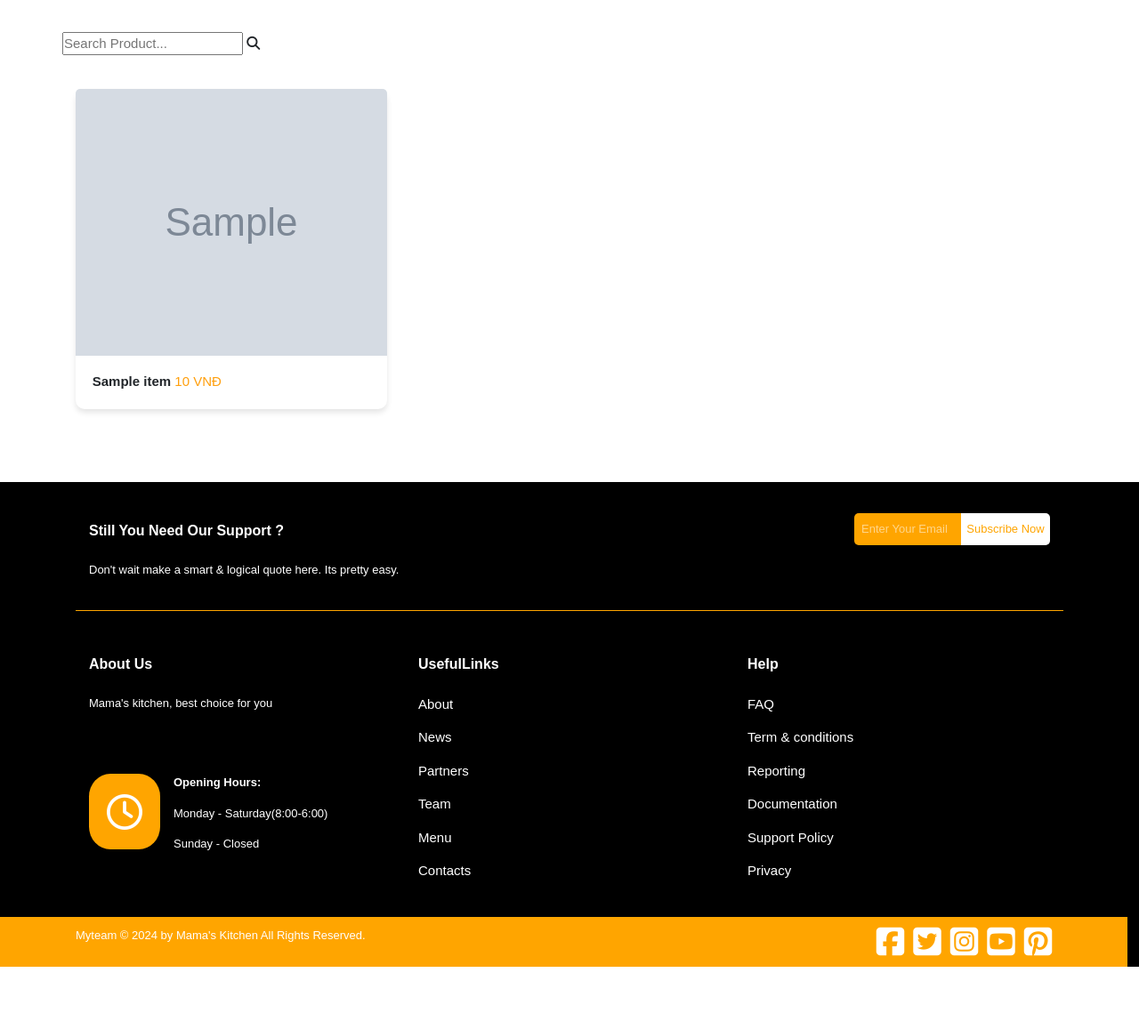
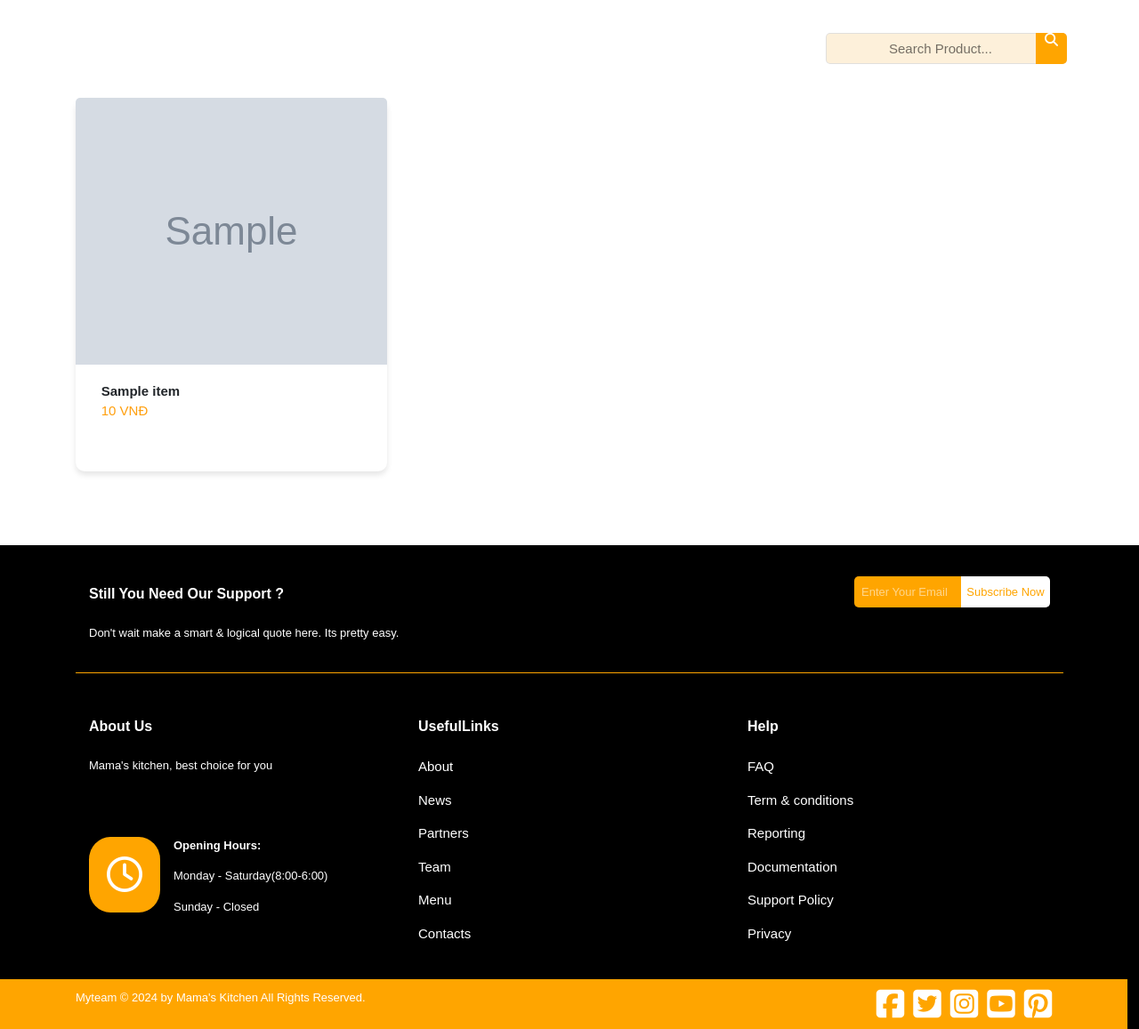
Before and after one commit to TranHoangXuanNguyen/PHP_WebBasicProject, a PHP site: a page that uses app/views/Foodlist.php in a window 1280 px wide. Shown: the part 62-1219 px from the top of the page at 89% size. Before the commit the page ends 1149 px from the top, so only its background shows below. Run offline with PHP 8.4, Linux system fonts and the light colour scheme; the template is opened without the code that fills it: most values are stand-ins (such as "Sample title", 1, 10 or a date in 2020); grey boxes marked "Sample" are stand-in pictures.

Commit message:
modified:   app/views/Foodlist.php 	modified:   app/views/FoodList.php

```diff
--- a/app/views/Foodlist.php
+++ b/app/views/Foodlist.php
@@ -11,10 +11,10 @@
         <link rel="stylesheet" href="https://cdnjs.cloudflare.com/ajax/libs/font-awesome/4.7.0/css/font-awesome.min.css">
     <style>
         body {
-            font-family: Arial, Helvetica, sans-serif;
+            /* font-family:Arial, Helvetica, sans-serif; */
         }
 
-        .search {
+        .search-food {
             display: flex;
             justify-content: flex-end;
         }
@@ -25,17 +25,15 @@
 
         }
 
-        .input-wrapper {
+        .search-box {
             position: relative;
             display: flex;
             align-items: center;
             /* Căn giữa icon và input theo chiều dọc */
-            margin: 1px 15px;
+            margin: 1px 11px;
         }
 
-        .input-wrapper input {
-            width: 100%;
-            /* Đảm bảo input chiếm đủ chiều rộng */
+        .search-box input {
             height: 35px;
             padding-left: 70px;
             /* Chừa khoảng trống để không bị icon che */
@@ -46,13 +44,14 @@
             background-color: #fdf0da;
         }
 
-        .research {
+        .research-icon {
             width: 35px;
             height: 35px;
             background-color: orange;
             display: flex;
             align-items: center;
             justify-content: center;
+            text-align: center;
             color: white;
             position: absolute;
             right: 0px;
@@ -65,7 +64,8 @@
             box-shadow: 0 4px 6px rgba(0, 0, 0, 0.1);
             transition: all 0.3s ease;
             border-radius: 10px;
-
+            /* max-width: 335px; */
+            min-height: 420px;
         }
 
         .food-item img {
@@ -78,12 +78,26 @@
         .food-item:hover {
             transform: scale(1.1);
             box-shadow: 0 8px 16px rgba(0, 0, 0, 0.2);
+            cursor: pointer;
         }
 
         .food-title {
             font-weight: bold;
             margin-bottom: 0px;
 
+        }
+
+        .food-title,
+        .price {
+            text-align: left;
+            margin-left: 10px;
+            display: block;
+            /* text-decoration: none; */
+        }
+
+        .food-title:hover {
+            color: black !important;
+            text-decoration: none;
         }
 
         .price {
@@ -103,11 +117,16 @@
         .my-4 {
             margin-bottom: 2.5rem !important;
         }
+
+        .price:hover {
+            color: #FF9F0D !important;
+            text-decoration: none !important;
+        }
     </style>
 </head>
 
 <body>
-<?php
+    <?php
     require_once("app/components/header.php");
     ?>
     <div class="container py-5">
```
